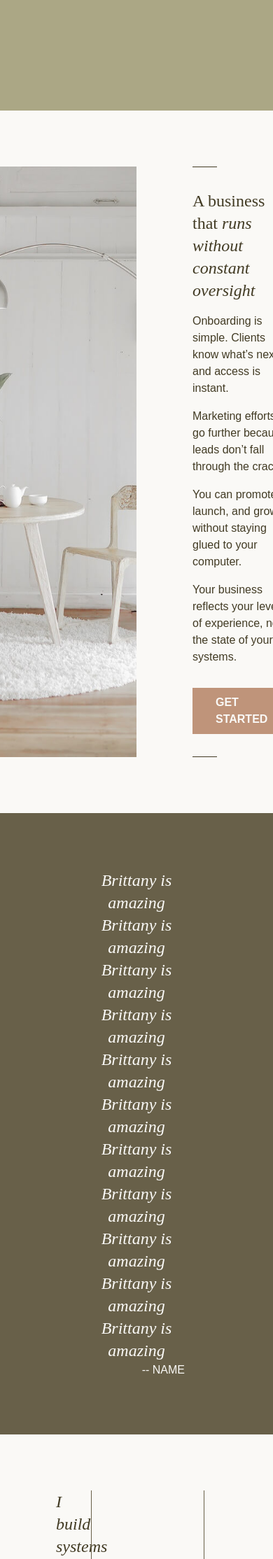
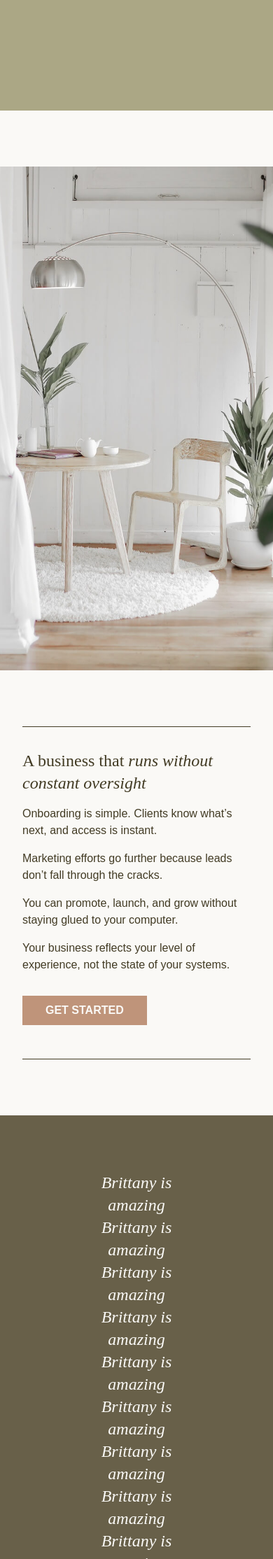
Before and after one commit to brittwoodard/brittanywoodard, a Jekyll site: the page built from index.html, in a window 390 px wide. Shown: the part 2430-4658 px from the top of the page at 70% size. Built offline with Jekyll 4.4.1, drawn with Linux system fonts in a browser that asks for light colours; some web fonts are replaced.

Commit message:
responsive benefits

```diff
--- a/assets/css/style.css
+++ b/assets/css/style.css
@@ -702,6 +702,9 @@ li:last-child {
 .mt-8 {
   margin-top: 2rem;
 }
+.mt-20 {
+  margin-top: 5rem;
+}
 .block {
   display: block;
 }
@@ -1013,6 +1016,9 @@ li:last-child {
   .md\:mb-0 {
     margin-bottom: 0px;
   }
+  .md\:mt-0 {
+    margin-top: 0px;
+  }
   .md\:flex {
     display: flex;
   }
@@ -1054,8 +1060,18 @@ li:last-child {
 }
 
 @media (min-width: 1024px) {
+  .lg\:mx-20 {
+    margin-left: 5rem;
+    margin-right: 5rem;
+  }
   .lg\:mb-12 {
     margin-bottom: 3rem;
+  }
+  .lg\:mb-0 {
+    margin-bottom: 0px;
+  }
+  .lg\:mt-0 {
+    margin-top: 0px;
   }
   .lg\:block {
     display: block;
--- a/index.html
+++ b/index.html
@@ -77,14 +77,14 @@ seo:
 
 <!-- Benefits -->
 <section>
-  <div class="grid grid-cols-2 my-20">
+  <div class="grid md:grid-cols-2 my-20">
 
     <!-- Left Column -->
     <div class="bg-image-style min-h-[80vh]" style="background-image: url('/uploads/gentle-within-1.jpg')"></div>
 
     <!-- Right Column -->
-    <div class="mx-20 border-y border-x-dark py-8 flex items-center">
-      <div>
+    <div class="mt-20 md:mt-0 mx-8 lg:mx-20 border-y border-x-dark py-8 flex items-center">
+      <div class="mb-4 md:mb-0 ">
         <h2 class="heading mb-4">A business that <em>runs without constant oversight</em></h2>
       <ul class="list-none">
         <li>Onboarding is simple. Clients know what’s next, and access is instant.</li>
```
